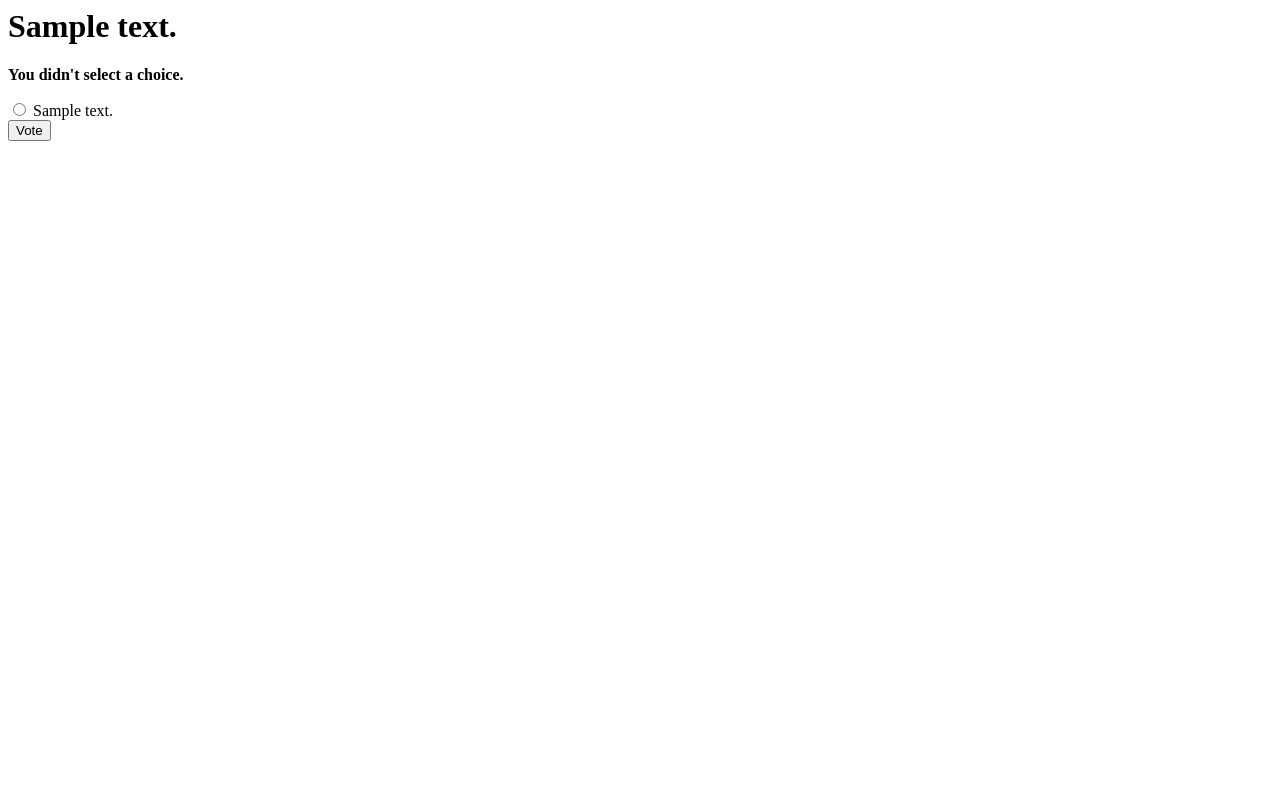
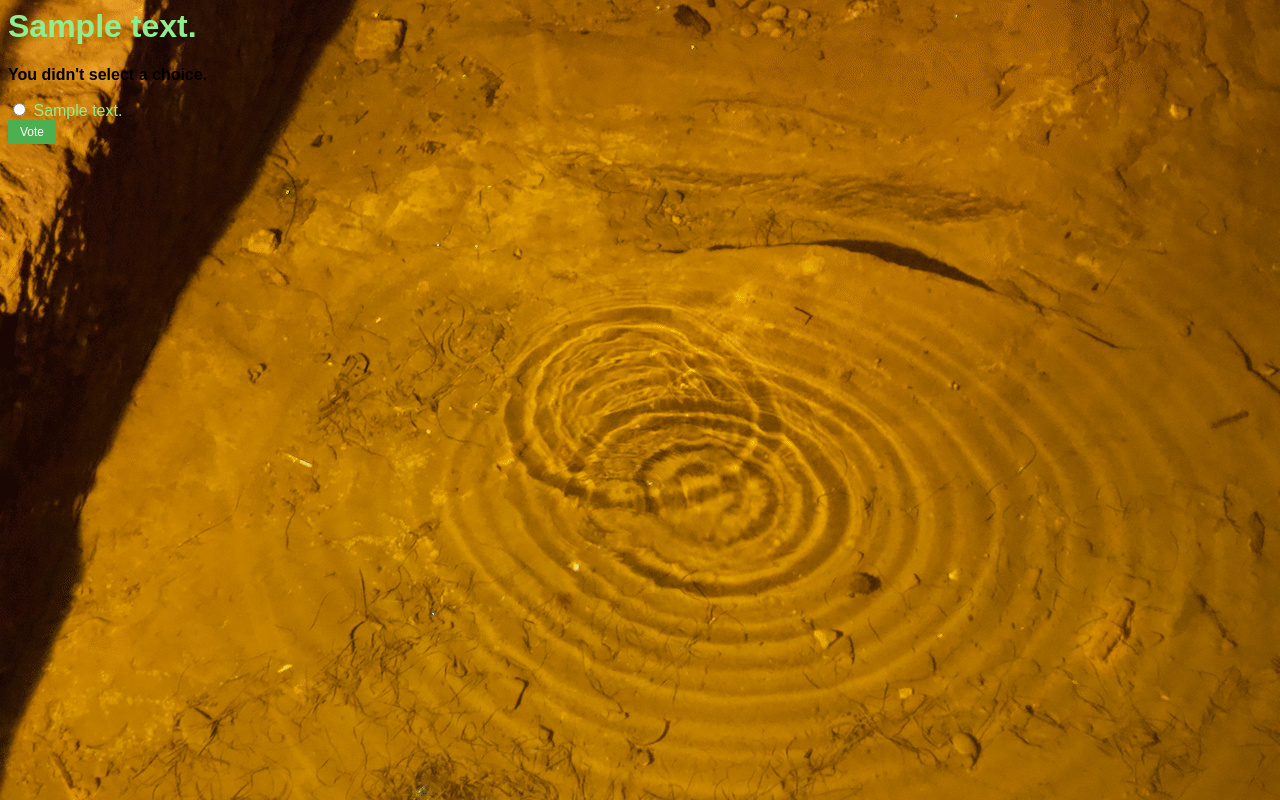
Before and after one commit to Dazzla/behave_unchained, a Django app: page /polls/1/vote/ in a window 1280 px wide. Run offline with Django 3.2, Linux system fonts and the light colour scheme; tables that the repository leaves empty hold one stand-in row (values such as "Sample post").

Commit message:
CSS enhancements

```diff
--- a/polls/static/polls/style.css
+++ b/polls/static/polls/style.css
@@ -3,6 +3,10 @@ li a {
 }
 
 h1 {
+    color:lightgreen;
+}
+
+label {
     color:lightgreen;
 }
 
@@ -12,4 +16,16 @@ ol {
 
 body {
     background: orange url("background.gif") no-repeat center;
+    font-family: sans-serif;
 }
+
+#submit_button {
+    background-color: #4CAF50; /* Green */
+    border: none;
+    color: white;
+    padding: 5px 12px;
+    text-align: center;
+    text-decoration: none;
+    display: inline-block;
+    font-size: 12px;
+}
--- a/polls/templates/polls/detail.html
+++ b/polls/templates/polls/detail.html
@@ -1,3 +1,7 @@
+{% load static %}
+
+<link rel="stylesheet" type="text/css" href="{% static '/polls/style.css' %}" />
+
 <h1>{{ question.question_text }}</h1>
 
 {% if error_message %}<p><strong>{{ error_message }}</strong></p>{% endif %}
--- a/polls/templates/polls/results.html
+++ b/polls/templates/polls/results.html
@@ -1,3 +1,7 @@
+{% load static %}
+
+<link rel="stylesheet" type="text/css" href="{% static '/polls/style.css' %}" />
+
 <h1>{{ question.question_text }}</h1>
 
 <ul>
```
